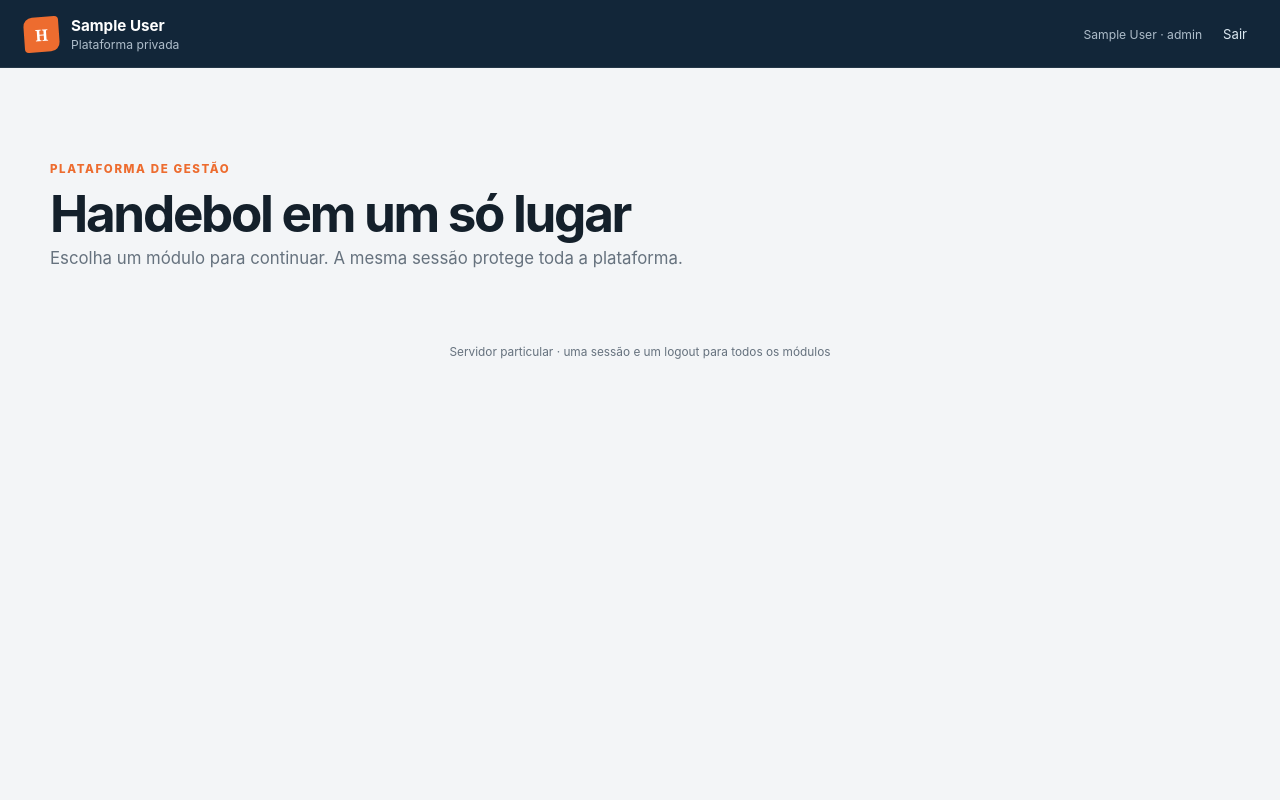
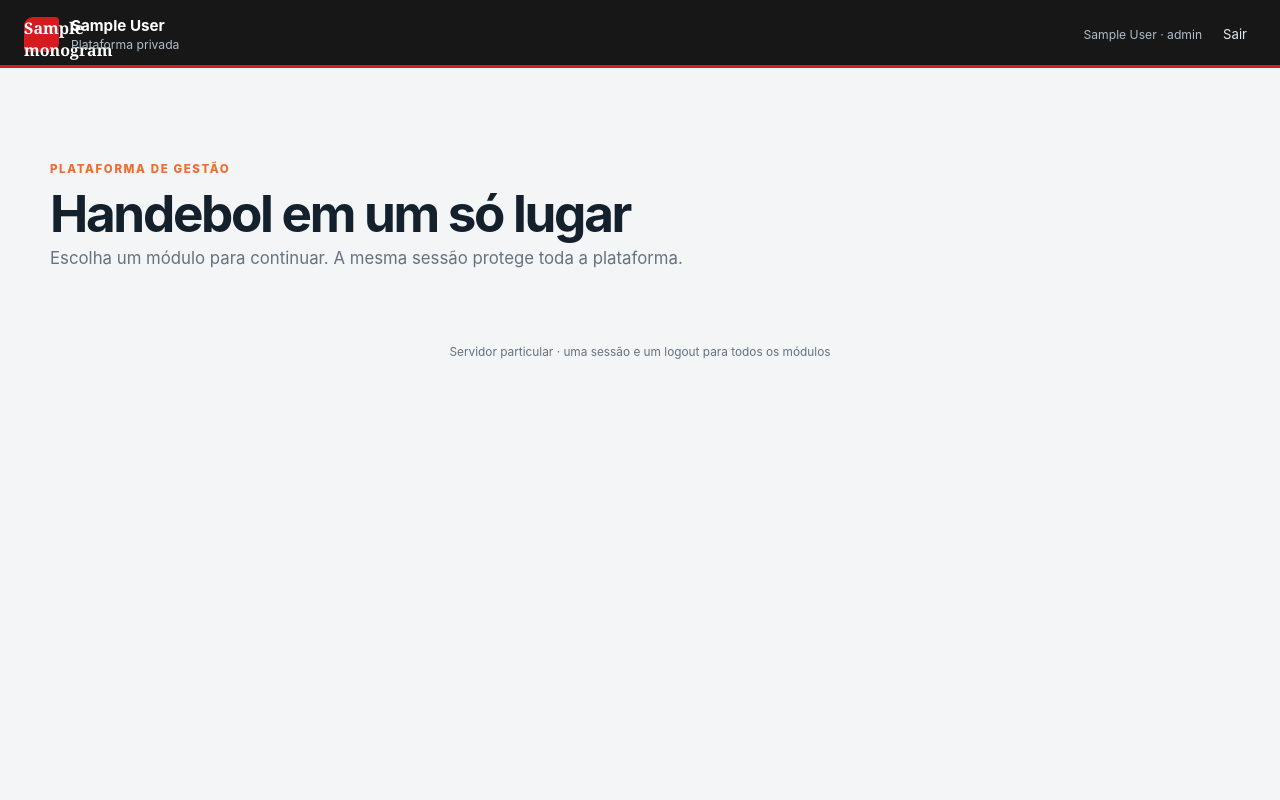
Before and after one commit to crepaldi-robs/handball, a FastAPI app: template templates/hub.html in a window 1280 px wide. Run offline with FastAPI, Linux system fonts and the light colour scheme; the template is opened without the code that fills it: most values are stand-ins (such as "Sample title", 1, 10 or a date in 2020); parts of the project's set-up code (start-up, migrations or seed data) failed here and were passed over.

Commit message:
feat(hub): aplica identidade visual HM-IME (vermelho/preto/branco-quente)
Substitui a paleta azul-marinho/laranja e o monograma "H" do Hub pela
marca aprovada (static/hm-ime-logo.jpg) e pelos tokens --hm-* já
definidos em handball/core/team_theme.py, seguindo a pesquisa de marca
em docs/HM-IME-IDENTIDADE-VISUAL.md. Introduz .platform-appbar e
.platform-brand como componentes reais e compartilháveis, aplicados
primeiro ao Hub; as demais telas continuam com .topbar/.mini-mark até
uma migração dedicada.

Co-Authored-By: Claude Sonnet 5 <noreply@anthropic.com>

```diff
--- a/handball/modules/hub/router.py
+++ b/handball/modules/hub/router.py
@@ -7,6 +7,7 @@ from fastapi.templating import Jinja2Templates
 from handball.core.auth import session_from_request
 from handball.core.authorization import Permission
 from handball.core.organization import ORGANIZATION
+from handball.core.team_theme import team_theme
 
 
 def create_router(templates: Jinja2Templates) -> APIRouter:
@@ -33,6 +34,7 @@ def create_router(templates: Jinja2Templates) -> APIRouter:
                 "can_playbook": Permission.PLAYBOOK_READ in session.permissions,
                 "can_sql_explorer": Permission.SQL_EXPLORE in session.permissions or Permission.SQL_ADMIN in session.permissions,
                 "organization": ORGANIZATION,
+                "team_theme": team_theme(ORGANIZATION.slug).to_dict(),
             },
         )
 
--- a/static/styles.css
+++ b/static/styles.css
@@ -21,6 +21,53 @@
   --shadow: 0 18px 45px rgba(7, 21, 35, .1);
   font-family: Inter, ui-sans-serif, -apple-system, BlinkMacSystemFont, "Segoe UI", sans-serif;
   font-synthesis: none;
+
+  /* Fundação de plataforma compartilhada (HM-IME) — valores espelham
+     handball/core/team_theme.py::TEAM_THEMES["hm-ime"]. */
+  --hm-primary: #D71920;
+  --hm-primary-dark: #A40E17;
+  --hm-canvas: #F7F4F2;
+  --hm-surface: #FFFFFF;
+  --hm-ink: #171717;
+  --hm-muted: #6B6464;
+  --hm-border: #E6DEDB;
+  --hm-success: #0F7B5A;
+  --hm-warning: #B45F06;
+  --hm-destructive: #7F1D1D;
+}
+
+/* -------------------------------------------------------------------------
+   Casco compartilhado: app bar e marca do produto (docs/HM-IME-IDENTIDADE-VISUAL.md).
+   Novos componentes; .topbar/.mini-mark continuam servindo as telas ainda
+   não migradas.
+   ------------------------------------------------------------------------- */
+.platform-appbar {
+  position: sticky;
+  top: 0;
+  z-index: 50;
+  height: 68px;
+  color: #fff;
+  background: var(--hm-ink);
+  border-bottom: 3px solid var(--hm-primary);
+  padding-top: env(safe-area-inset-top);
+}
+.platform-brand {
+  display: grid;
+  place-items: center;
+  width: 35px;
+  height: 35px;
+  color: white;
+  background: var(--hm-primary);
+  border-radius: 9px 4px 9px 4px;
+  font-family: Georgia, serif;
+  font-weight: 800;
+}
+.platform-brand.has-image {
+  color: transparent;
+  background-image: url("/static/hm-ime-logo.jpg");
+  background-size: cover;
+  background-position: center;
+  background-repeat: no-repeat;
 }
 
 /* -------------------------------------------------------------------------
@@ -768,7 +815,7 @@ td input[type="checkbox"] { min-width: auto; width: 20px; height: 20px; }
 .alert-success { color: var(--success); background: var(--success-bg); border: 1px solid #bde5d6; }
 .alert-warning { color: var(--warning); background: var(--warning-bg); border: 1px solid #eddaa7; }
 
-.module-shell {
+.module-shell, .platform-shell {
   width: min(1180px, calc(100% - 40px));
   margin: 0 auto;
   padding: clamp(48px, 8vw, 94px) 0 72px;
@@ -821,12 +868,12 @@ td input[type="checkbox"] { min-width: auto; width: 20px; height: 20px; }
   display: grid;
   place-items: center;
   color: white;
-  background: var(--navy-800);
+  background: var(--hm-ink);
   border-radius: 14px;
   font-size: 1.35rem;
   font-weight: 800;
 }
-.module-card-available .module-icon { background: var(--success); }
+.module-card-available .module-icon { background: var(--hm-success); }
 .module-status {
   margin: 22px 0 15px;
   padding: 6px 9px;
@@ -849,7 +896,7 @@ td input[type="checkbox"] { min-width: auto; width: 20px; height: 20px; }
   font-size: .78rem;
   font-weight: 800;
 }
-.module-card-action b { margin-left: 5px; color: var(--orange); font-size: 1rem; }
+.module-card-action b { margin-left: 5px; color: var(--hm-primary); font-size: 1rem; }
 .platform-note { margin: 30px 0 0; color: var(--muted); font-size: .74rem; text-align: center; }
 .skeleton-shell { width: min(900px, calc(100% - 40px)); }
 .back-link { display: inline-flex; margin-bottom: 24px; color: var(--navy-700); font-size: .82rem; font-weight: 800; }
@@ -917,7 +964,7 @@ td input[type="checkbox"] { min-width: auto; width: 20px; height: 20px; }
 
 @media (max-width: 760px) {
   body { padding-bottom: calc(72px + env(safe-area-inset-bottom)); }
-  .topbar { height: calc(62px + env(safe-area-inset-top)); }
+  .topbar, .platform-appbar { height: calc(62px + env(safe-area-inset-top)); }
   .topbar-inner { height: 62px; padding: 0 14px; }
   .identity strong { font-size: .83rem; }
   .identity span, .hub-text-link, .user-label, .sidebar { display: none; }
--- a/templates/hub.html
+++ b/templates/hub.html
@@ -4,7 +4,7 @@
   <meta charset="utf-8">
   <meta name="viewport" content="width=device-width, initial-scale=1, viewport-fit=cover">
   <meta name="robots" content="noindex,nofollow,noarchive">
-  <meta name="theme-color" content="#0b1f33">
+  <meta name="theme-color" content="{{ team_theme.primary }}">
   <meta name="apple-mobile-web-app-capable" content="yes">
   <meta name="apple-mobile-web-app-status-bar-style" content="black-translucent">
   <meta name="apple-mobile-web-app-title" content="Handball">
@@ -16,10 +16,10 @@
   <script src="/static/platform.js" defer></script>
 </head>
 <body class="platform-body">
-  <header class="topbar">
+  <header class="platform-appbar">
     <div class="topbar-inner">
       <a class="identity" href="/app" aria-label="Hub Handebol">
-        <div class="mini-mark" aria-hidden="true">H</div>
+        <div class="platform-brand{% if team_theme.logo_url %} has-image{% endif %}" aria-hidden="true">{{ team_theme.monogram }}</div>
         <div>
           <strong>{{ organization.display_name }}</strong>
           <span>Plataforma privada</span>
@@ -35,7 +35,7 @@
     </div>
   </header>
 
-  <main class="module-shell hub-shell">
+  <main class="platform-shell module-shell hub-shell">
     <section class="hub-intro" aria-labelledby="hub-title">
       <span class="eyebrow">PLATAFORMA DE GESTÃO</span>
       <h1 id="hub-title">Handebol em um só lugar</h1>
```
